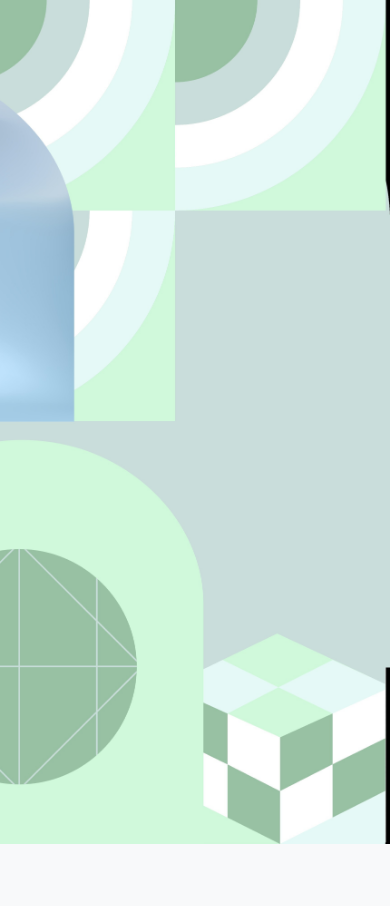
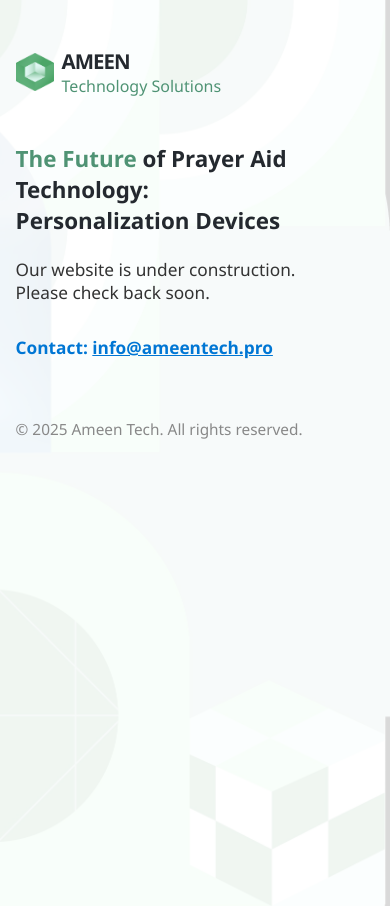
Before and after one commit to Ameen-2025/ameen-tech-site, a plain HTML site: page index.html in a window 390 px wide. Before the commit the page ends 844 px from the top, so only its background shows below. Drawn offline with Linux system fonts and the light colour scheme.

Commit message:
Update index.html

```diff
--- a/index.html
+++ b/index.html
@@ -5,11 +5,6 @@
     <title>AMEEN Technology Solutions - Under Construction</title>
     <meta name="viewport" content="width=device-width, initial-scale=1.0">
     <style>
-        html, body {
-            height: 100%;
-            margin: 0;
-            padding: 0;
-        }
         body {
             min-height: 100vh;
             min-width: 100vw;
@@ -24,22 +19,20 @@
             background-repeat: no-repeat;
         }
         .overlay {
-            background: rgba(255,255,255,0.65); /* More transparent */
+            background: rgba(255,255,255,0.85);
             width: 100vw;
             min-height: 100vh;
             display: flex;
-            align-items: center;
+            align-items: flex-start;
             justify-content: flex-start;
         }
         .content {
-            padding: 48px 48px 48px 10vw;
-            margin-left: 7vw; /* Move content more to the right */
+            padding: 54px 32px 32px 6vw;
             max-width: 540px;
-            min-height: 60vh;
+            min-height: 100vh;
             display: flex;
             flex-direction: column;
             justify-content: flex-start;
-            background: none;
         }
         .logo-row {
             display: flex;
@@ -65,4 +58,88 @@
         }
         .headline {
             margin-top: 38px;
-            font-size: 1.4rem
+            font-size: 1.4rem;
+            font-weight: 600;
+        }
+        .headline .future {
+            font-weight: 900;
+            color: #4f9374;
+        }
+        .desc {
+            margin-top: 22px;
+            font-size: 1.08rem;
+            color: #333;
+        }
+        .contact {
+            margin-top: 32px;
+            font-size: 1.08rem;
+            font-weight: bold;
+            color: #0076d4;
+        }
+        .contact a {
+            color: #0076d4;
+            text-decoration: underline;
+            font-weight: 700;
+        }
+        .footer {
+            margin-top: 60px;
+            font-size: 0.96rem;
+            color: #888;
+        }
+        @media (max-width: 900px) {
+            .content {
+                padding: 24px 12px 12px 12px;
+                max-width: 98vw;
+            }
+        }
+        @media (max-width: 650px) {
+            .overlay {
+                align-items: flex-start;
+                justify-content: center;
+            }
+            .content {
+                padding: 12vw 4vw 4vw 4vw;
+                max-width: 100vw;
+            }
+            .logo-img {
+                width: 38px;
+                height: 38px;
+                margin-right: 8px;
+            }
+            .brand-title {
+                font-size: 1.28rem;
+            }
+            .brand-subtitle {
+                font-size: 1rem;
+            }
+        }
+    </style>
+</head>
+<body>
+    <div class="overlay">
+        <div class="content">
+            <div class="logo-row">
+                <img src="logo.png" alt="Ameen Technology Solutions logo" class="logo-img"/>
+                <div>
+                    <div class="brand-title">AMEEN</div>
+                    <div class="brand-subtitle">Technology Solutions</div>
+                </div>
+            </div>
+            <div class="headline">
+                <span class="future">The Future</span> of Prayer Aid Technology:<br>
+                Personalization Devices
+            </div>
+            <div class="desc">
+                Our website is under construction.<br>
+                Please check back soon.
+            </div>
+            <div class="contact">
+                Contact: <a href="mailto:info@ameentech.pro">info@ameentech.pro</a>
+            </div>
+            <div class="footer">
+                &copy; 2025 Ameen Tech. All rights reserved.
+            </div>
+        </div>
+    </div>
+</body>
+</html>
```
